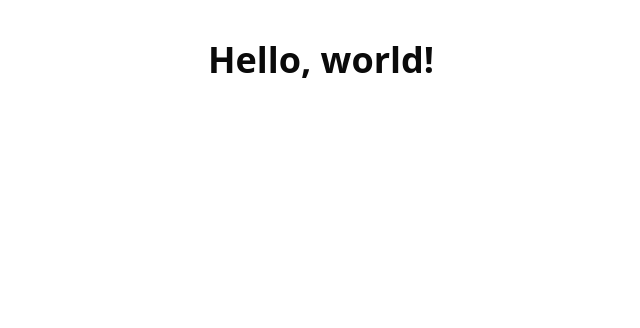
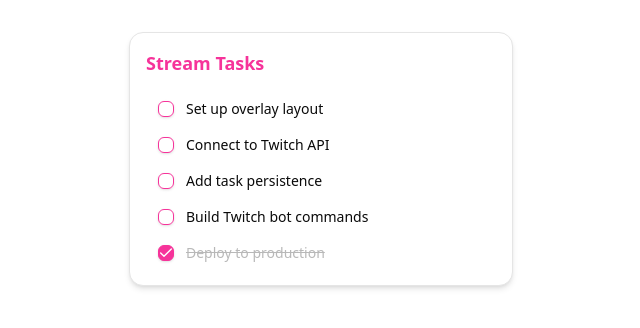
Before and after one commit to christian1koch/tasklist-overlay, a Next.js app: page / in a window 1280 px wide. Shown: the top 328 px of the page, without its empty margins (319-959 px from the left). Built offline with nearby package versions, Linux system fonts and the light colour scheme.

Commit message:
feat: wire up static tasklist overlay with hardcoded tasks

```diff
--- a/app/page.tsx
+++ b/app/page.tsx
@@ -1,9 +1,32 @@
+"use client";
+
+import { useState } from "react";
+import { Task } from "@/lib/types";
+import { TaskList } from "@/components/task-list";
+
+const INITIAL_TASKS: Task[] = [
+  { id: "1", title: "Set up overlay layout", completed: false },
+  { id: "2", title: "Connect to Twitch API", completed: false },
+  { id: "3", title: "Add task persistence", completed: false },
+  { id: "4", title: "Build Twitch bot commands", completed: false },
+  { id: "5", title: "Deploy to production", completed: true },
+];
+
 export default function Home() {
-    return (
-        <div className="bg-background">
-            <h1 className="mt-10 text-center text-4xl font-bold">
-                Hello, world!
-            </h1>
-        </div>
+  const [tasks, setTasks] = useState<Task[]>(INITIAL_TASKS);
+
+  function handleToggle(id: string) {
+    setTasks((prev) =>
+      prev.map((t) => (t.id === id ? { ...t, completed: !t.completed } : t))
     );
+  }
+
+  return (
+    <main className="flex min-h-screen items-start justify-center p-8">
+      <div className="w-full max-w-sm rounded-xl border bg-card p-4 shadow-md">
+        <h1 className="mb-4 text-lg font-bold text-primary">Stream Tasks</h1>
+        <TaskList tasks={tasks} onToggle={handleToggle} />
+      </div>
+    </main>
+  );
 }
```
